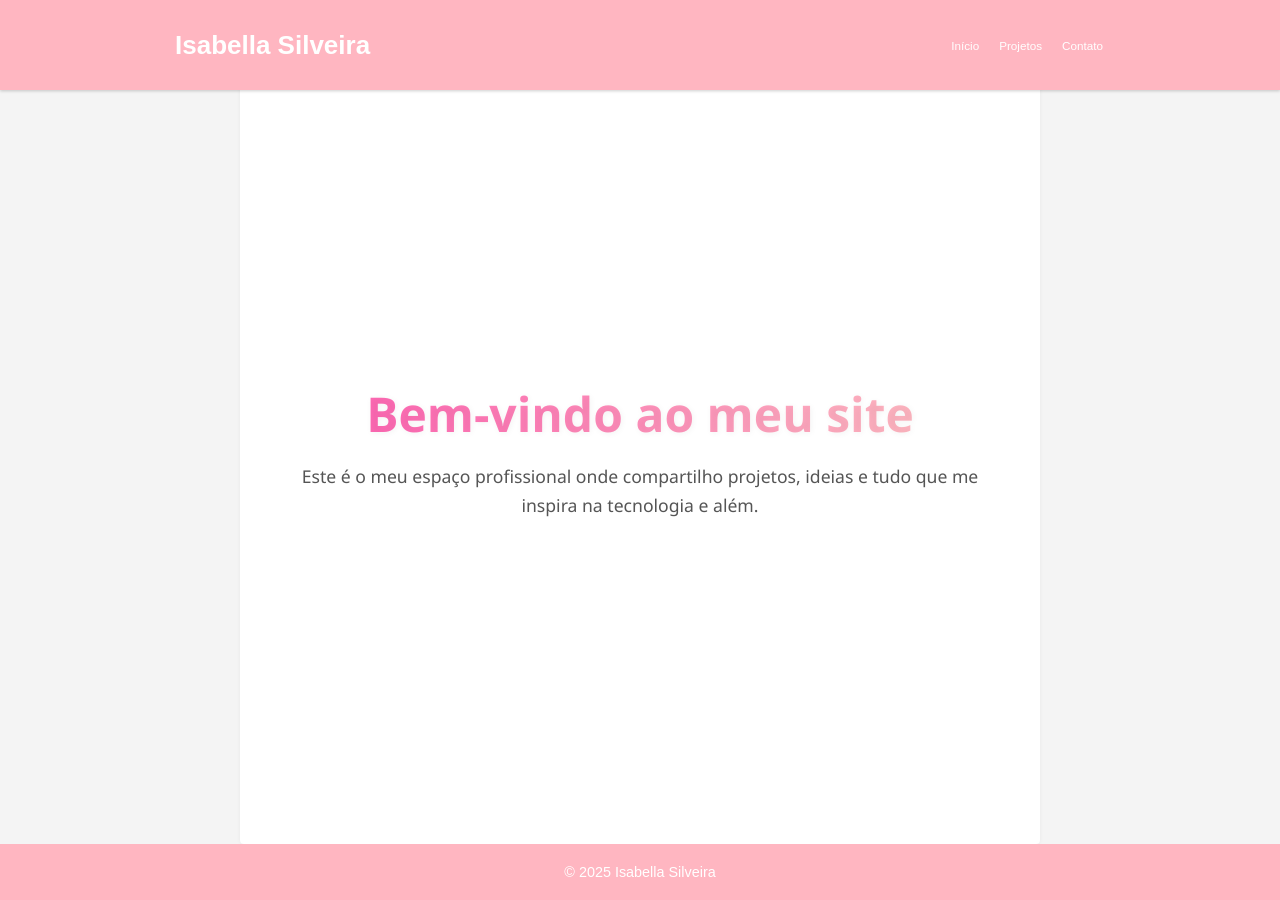
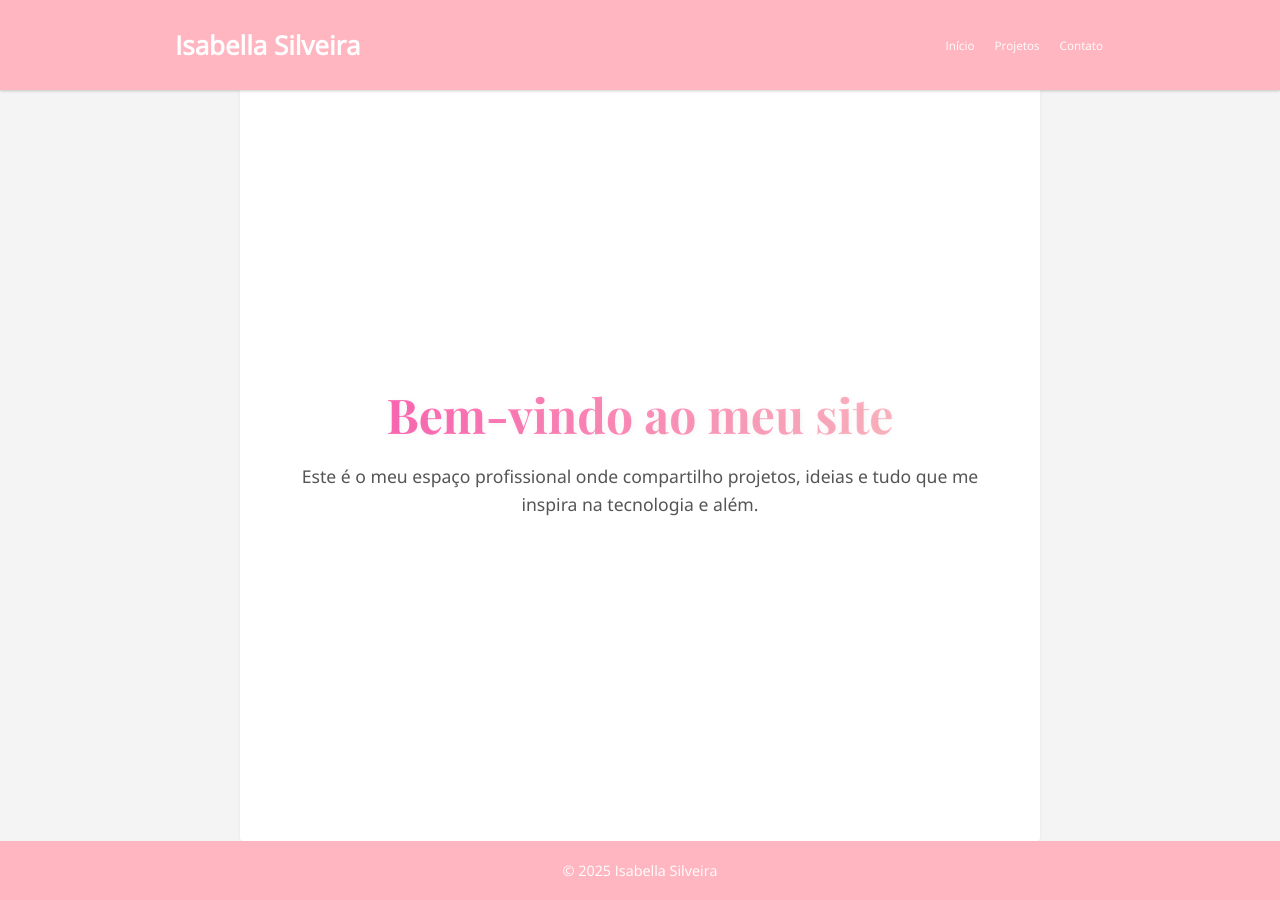
Before and after one commit to isacsilveira/isacsilveira.github.io, a Jekyll site: the page built from index.md, in a window 1280 px wide. Built offline with Jekyll 4.4.1, drawn with Linux system fonts in a browser that asks for light colours.

Commit message:
Update style.css

```diff
--- a/assets/css/style.css
+++ b/assets/css/style.css
@@ -9,7 +9,7 @@
 html, body {
   height: 100%;
   margin: 0;
-  font-family: Arial, sans-serif;
+  font-family: 'Open Sans', Arial, sans-serif;
   background-color: #f4f4f4;
 }
 
@@ -113,8 +113,9 @@ html, body {
 
 /* Título com degradê elegante */
 .gradient-text {
+  font-family: 'Playfair Display', serif;
   font-size: 3rem;
-  font-weight: bold;
+  font-weight: 700;
   background: linear-gradient(90deg, #ff69b4, #ffb6c1);
   -webkit-background-clip: text;
   -webkit-text-fill-color: transparent;
```
